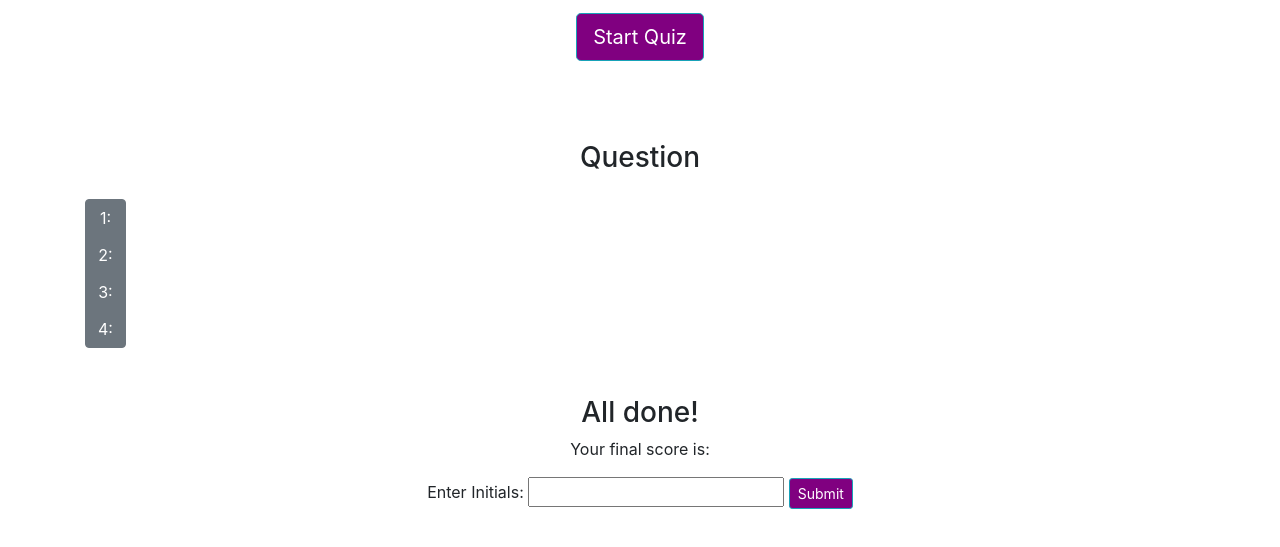
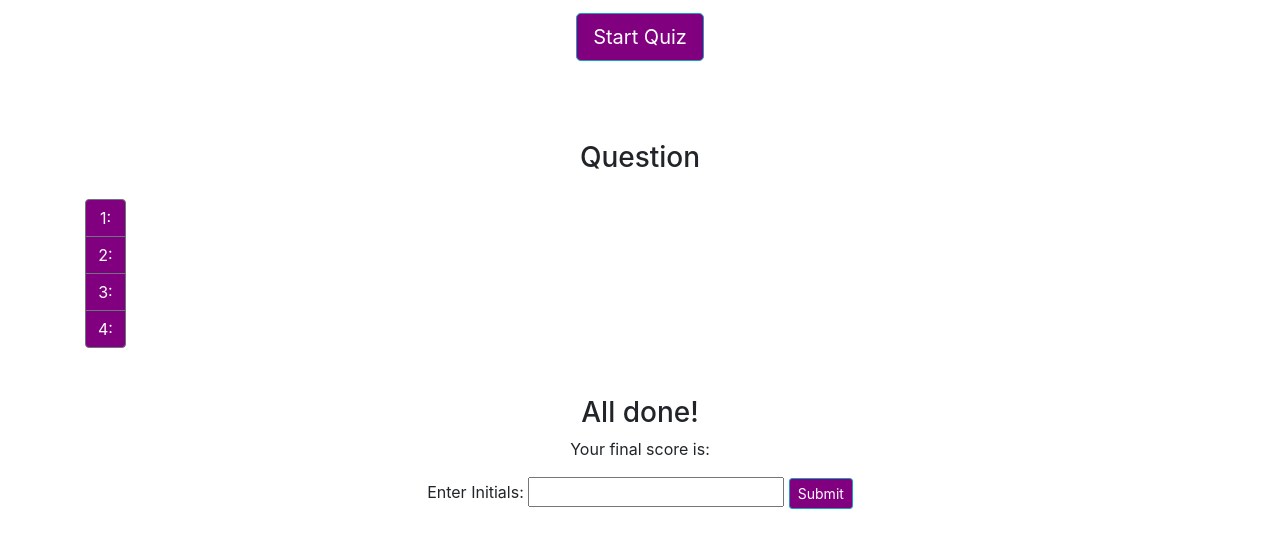
Before and after one commit to pangsua26/homework4_codequiz, a plain HTML site: page index.html in a window 1280 px wide. Shown: the part 195-742 px from the top of the page. Drawn offline with nearby package versions, Linux system fonts and the light colour scheme.

Commit message:
added color and hover change to questions

```diff
--- a/assets/style.css
+++ b/assets/style.css
@@ -9,3 +9,11 @@ a {
 #submitbtn {
     background-color: purple;
 }
+
+#choices {
+    background-color: purple;
+}
+
+#choices:hover {
+    background-color: plum;
+}
```
